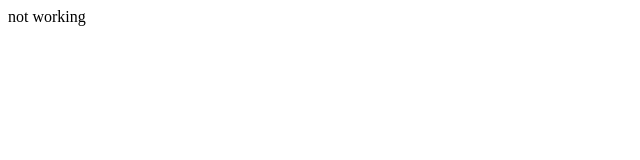
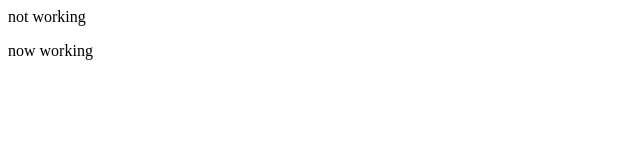
Before and after one commit to GitSamm404/localrepo, a plain HTML site: page index.html in a window 1280 px wide. Shown: the full height of the page, 0-640 px from the left. Drawn offline with Linux system fonts and the light colour scheme.

Commit message:
new readme

```diff
--- a/index.html
+++ b/index.html
@@ -1 +1,2 @@
 <p>not working</p>
+<p>now working</p>
```
Also changed, not shown: 1 other file.
